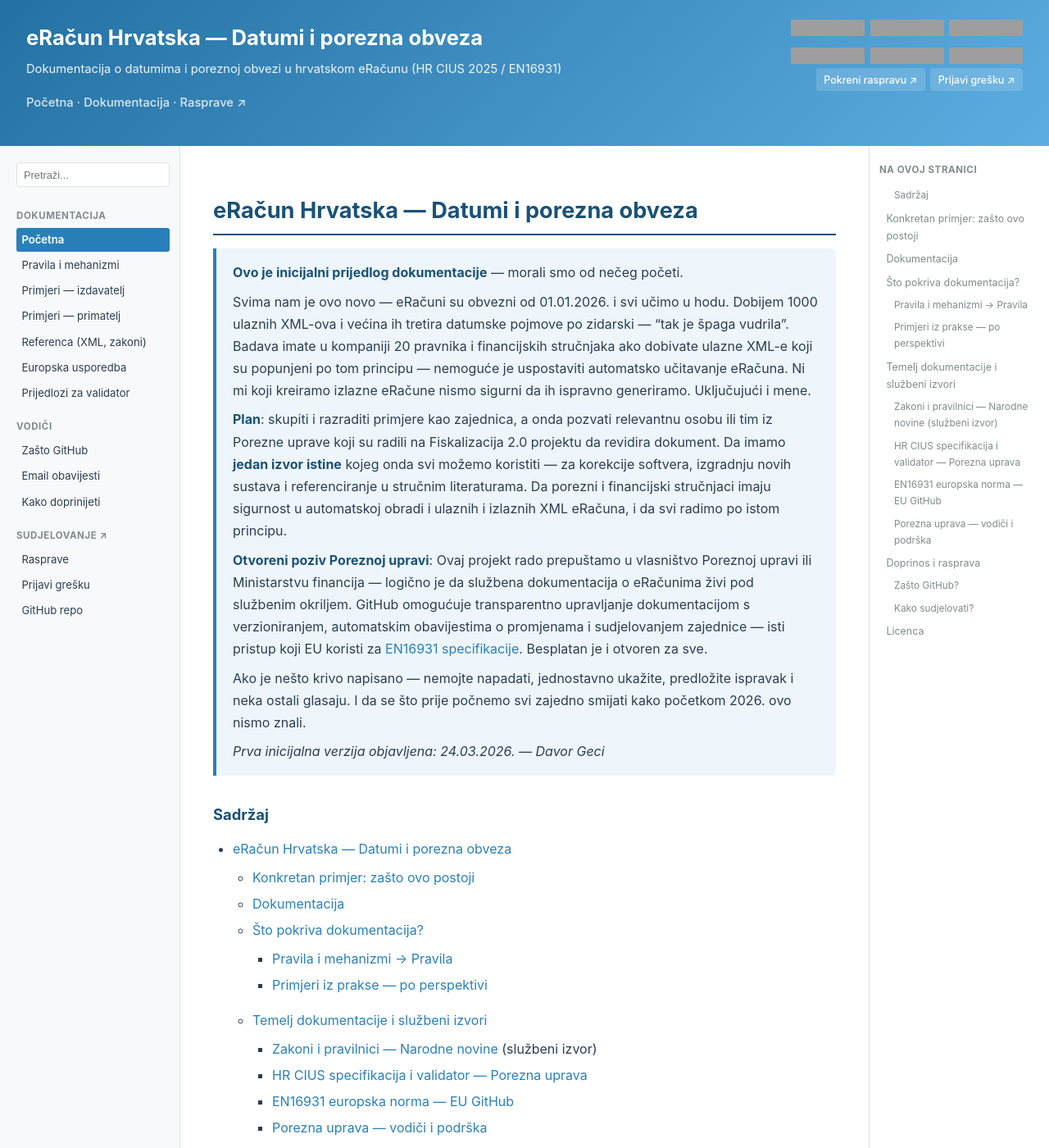
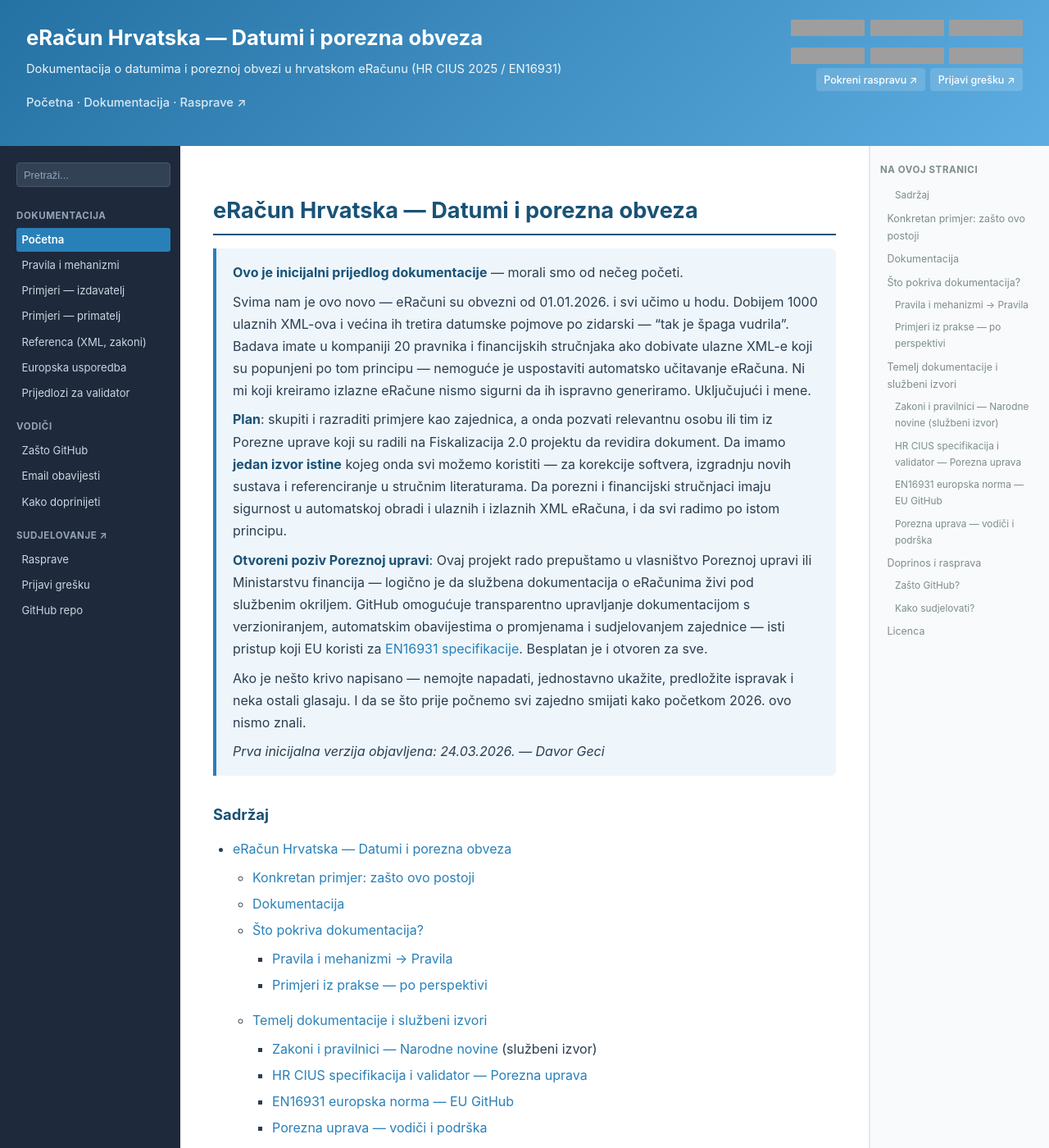
Before and after one commit to dageci/eracun-fiskalizacija-datumi, a Jekyll site: the page built from docs/index.md, in a window 1280 px wide and 1400 px high. Shown: the whole window at 82% size. Built offline with Jekyll 4.4.1, drawn with Linux system fonts in a browser that asks for light colours; grey boxes are pictures that could not be loaded.

Commit message:
vizualno razdvajanje tri kolone — dark nav, suptilni TOC
- Lijevi izbornik: dark tema (#1e293b pozadina, svijetli tekst,
  tamni hover, search box prilagođen)
- Desni TOC: lagana pozadina (#f8fafc), deblji border-left
- Mobile: border-bottom prilagođen dark temi
- Tri kolone sada vizualno jasno odvojene

```diff
--- a/docs/_layouts/default.html
+++ b/docs/_layouts/default.html
@@ -40,19 +40,20 @@
     .page-body { display: flex; max-width: 100%; margin: 0; }
 
     /* Left nav */
-    .left-nav { width: var(--left-nav); min-width: var(--left-nav); padding: 1.25rem 0.75rem 2rem 1.25rem; border-right: 1px solid var(--border); background: var(--bg-alt); font-size: 0.82rem; position: sticky; top: 0; height: 100vh; overflow-y: auto; }
-    .left-nav h3 { font-size: 0.72rem; text-transform: uppercase; letter-spacing: 0.05em; color: var(--text-light); margin: 1.1rem 0 0.3rem; border: none; }
+    .left-nav { width: var(--left-nav); min-width: var(--left-nav); padding: 1.25rem 0.75rem 2rem 1.25rem; border-right: none; background: #1e293b; font-size: 0.82rem; position: sticky; top: 0; height: 100vh; overflow-y: auto; }
+    .left-nav h3 { font-size: 0.72rem; text-transform: uppercase; letter-spacing: 0.05em; color: #94a3b8; margin: 1.1rem 0 0.3rem; border: none; }
     .left-nav h3:first-child { margin-top: 0; }
     .left-nav ul { list-style: none; margin: 0; padding: 0; }
     .left-nav li { margin-bottom: 0.15rem; }
-    .left-nav a { color: var(--text); text-decoration: none; display: block; padding: 0.2rem 0.4rem; border-radius: 3px; transition: background 0.15s; }
-    .left-nav a:hover { background: #e2e8f0; color: var(--primary); }
+    .left-nav a { color: #cbd5e1; text-decoration: none; display: block; padding: 0.2rem 0.4rem; border-radius: 3px; transition: background 0.15s; }
+    .left-nav a:hover { background: #334155; color: #e2e8f0; }
     .left-nav a.active { background: var(--primary-light); color: white; font-weight: 600; }
     .left-nav a.active:hover { background: var(--primary); }
 
     /* Search */
-    .search-box { width: 100%; padding: 0.4rem 0.5rem; border: 1px solid var(--border); border-radius: 4px; font-size: 0.8rem; margin-bottom: 0.5rem; outline: none; }
-    .search-box:focus { border-color: var(--primary-light); box-shadow: 0 0 0 2px rgba(41,128,185,0.15); }
+    .search-box { width: 100%; padding: 0.4rem 0.5rem; border: 1px solid #475569; border-radius: 4px; font-size: 0.8rem; margin-bottom: 0.5rem; outline: none; background: #334155; color: #e2e8f0; }
+    .search-box:focus { border-color: var(--primary-light); box-shadow: 0 0 0 2px rgba(41,128,185,0.25); }
+    .search-box::placeholder { color: #94a3b8; }
     .search-overlay { display: none; position: fixed; top: 0; left: 0; right: 0; bottom: 0; background: rgba(0,0,0,0.4); z-index: 200; }
     .search-overlay.active { display: flex; justify-content: center; padding-top: 10vh; }
     .search-modal { background: white; border-radius: 8px; width: 600px; max-width: 90vw; max-height: 70vh; overflow-y: auto; box-shadow: 0 8px 30px rgba(0,0,0,0.3); }
@@ -71,7 +72,7 @@
     .main-content { flex: 1; min-width: 0; padding: 1.5rem 2.5rem 4rem; max-width: none; }
 
     /* Right TOC */
-    .right-toc { width: var(--right-toc); min-width: var(--right-toc); padding: 1.25rem 1rem 2rem 0.75rem; border-left: 1px solid var(--border); font-size: 0.78rem; position: sticky; top: 0; height: 100vh; overflow-y: auto; }
+    .right-toc { width: var(--right-toc); min-width: var(--right-toc); padding: 1.25rem 1rem 2rem 0.75rem; border-left: 2px solid #e2e8f0; background: #f8fafc; font-size: 0.78rem; position: sticky; top: 0; height: 100vh; overflow-y: auto; }
     .right-toc h3 { font-size: 0.72rem; text-transform: uppercase; letter-spacing: 0.05em; color: var(--text-light); margin: 0 0 0.5rem; border: none; }
     .right-toc ul { list-style: none; margin: 0; padding: 0; }
     .right-toc li { margin-bottom: 0.15rem; }
@@ -230,7 +231,7 @@
       .header-left { text-align: center; }
       .header-right { align-items: center; margin-left: 0; margin-top: 0.75rem; }
       .page-body { flex-direction: column; }
-      .left-nav { width: 100%; min-width: 100%; height: auto; position: static; border-right: none; border-bottom: 1px solid var(--border); padding: 0.75rem; }
+      .left-nav { width: 100%; min-width: 100%; height: auto; position: static; border-right: none; border-bottom: 2px solid #334155; padding: 0.75rem; }
       .main-content { padding: 1rem; }
       table { font-size: 0.8rem; }
       th, td { padding: 0.3rem 0.4rem; }
```
